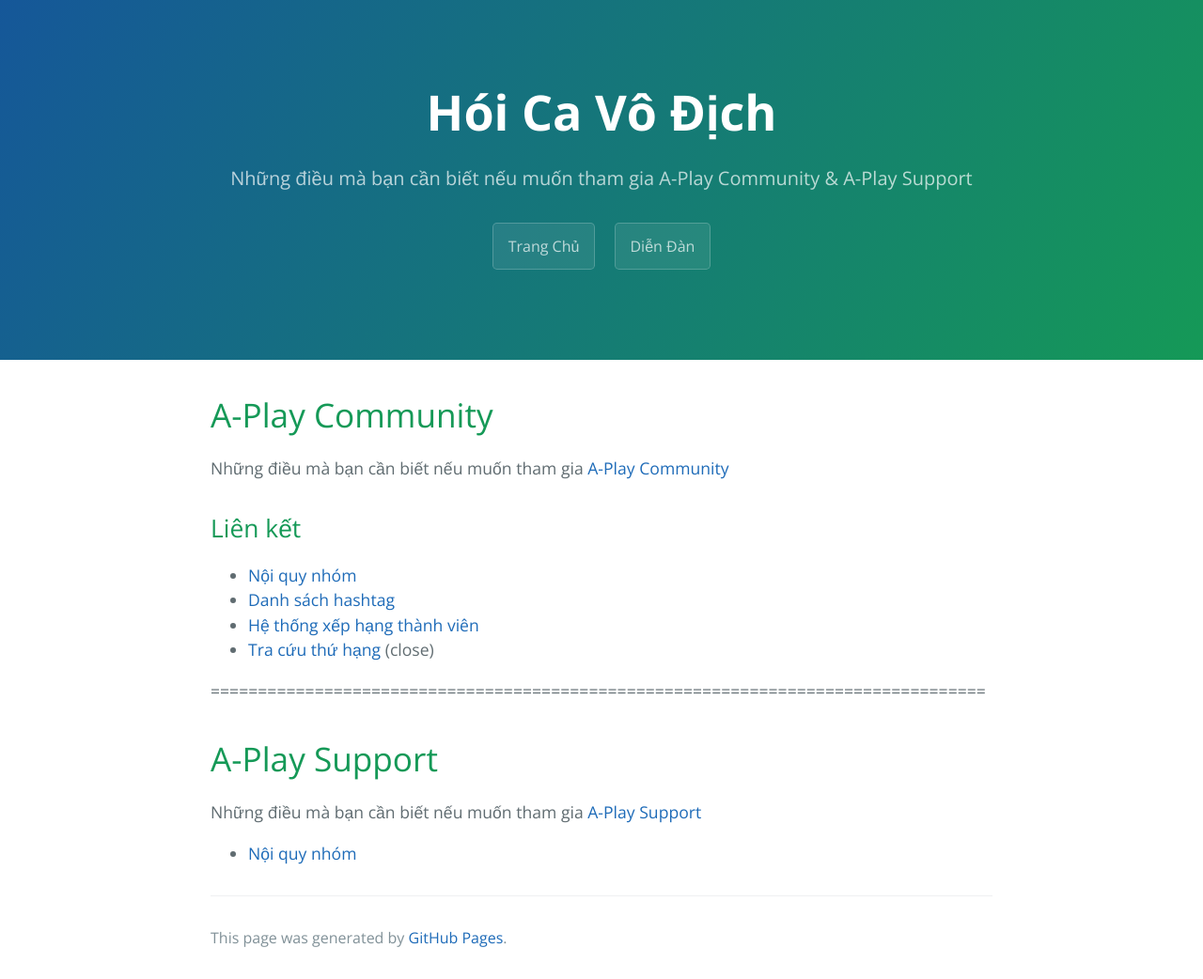
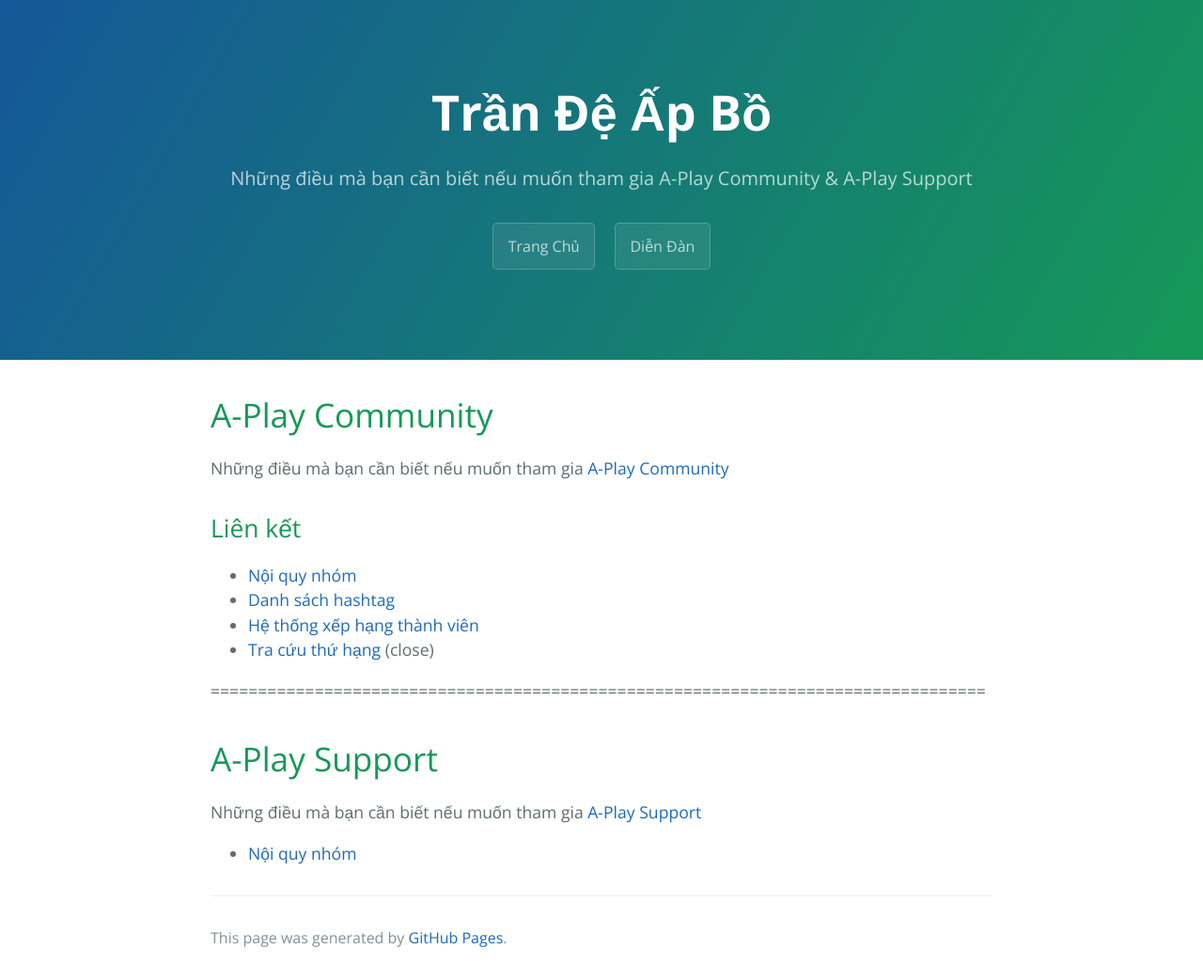
Before and after one commit to huuvinhvn/aplay, a Jekyll site: the page built from index.md, in a window 1280 px wide. Shown: the whole page at 94% size. Built offline with Jekyll 4.4.1, drawn with Linux system fonts in a browser that asks for light colours; our own code applies the rules of GitHub Pages for plain Markdown files.

Commit message:
Update _config.yml

```diff
--- a/_config.yml
+++ b/_config.yml
@@ -1,4 +1,4 @@
-title: Hói Ca Vô Địch
+title: Trần Đệ Ấp Bồ
 description: Những điều mà bạn cần biết nếu muốn tham gia A-Play Community & A-Play Support
 show_downloads: true
 is_project_page: true
```
